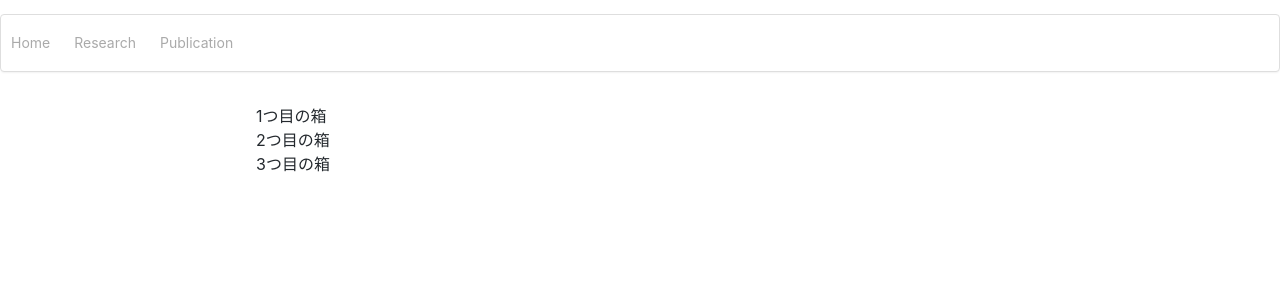
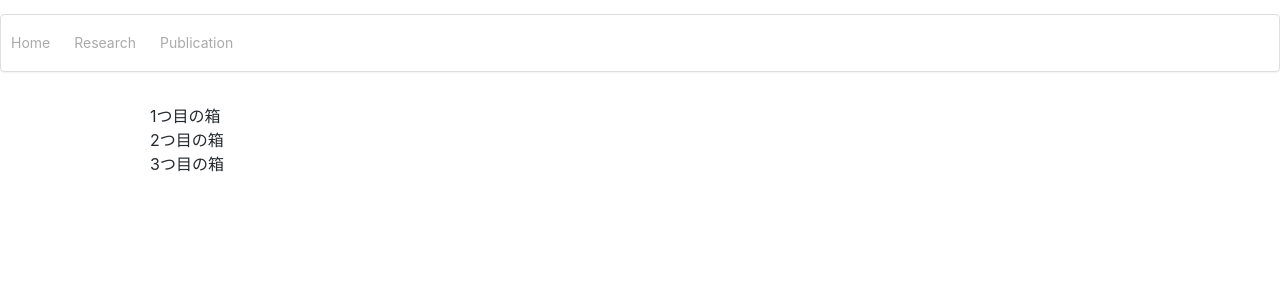
Before and after one commit to masahiro-mi/masahiro-mi.github.io, a Jekyll site: the page built from research/index.md, in a window 1280 px wide. Shown: the top 300 px of the page. Built offline with Jekyll 4.4.1, drawn with Linux system fonts in a browser that asks for light colours; comment, search, counter and statistics services are not loaded.

Commit message:
Update index.md

```diff
--- a/research/index.md
+++ b/research/index.md
@@ -2,6 +2,6 @@
 layout: default
 ---
 
-<div class="container-md">1つ目の箱</div>
-<div class="container-md">2つ目の箱</div>
-<div class="container-md">3つ目の箱</div>
+<div class="container">1つ目の箱</div>
+<div class="container">2つ目の箱</div>
+<div class="container">3つ目の箱</div>
```
